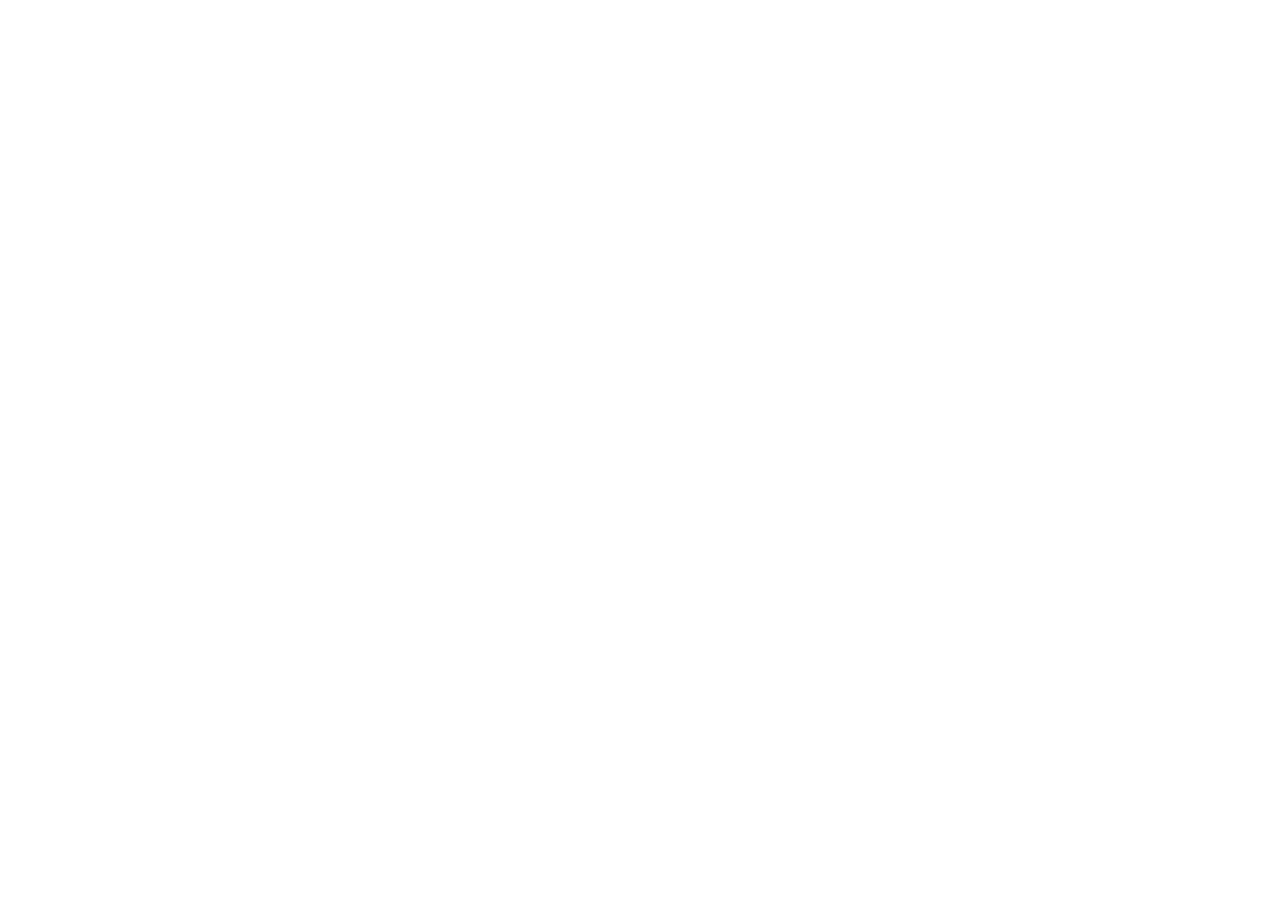
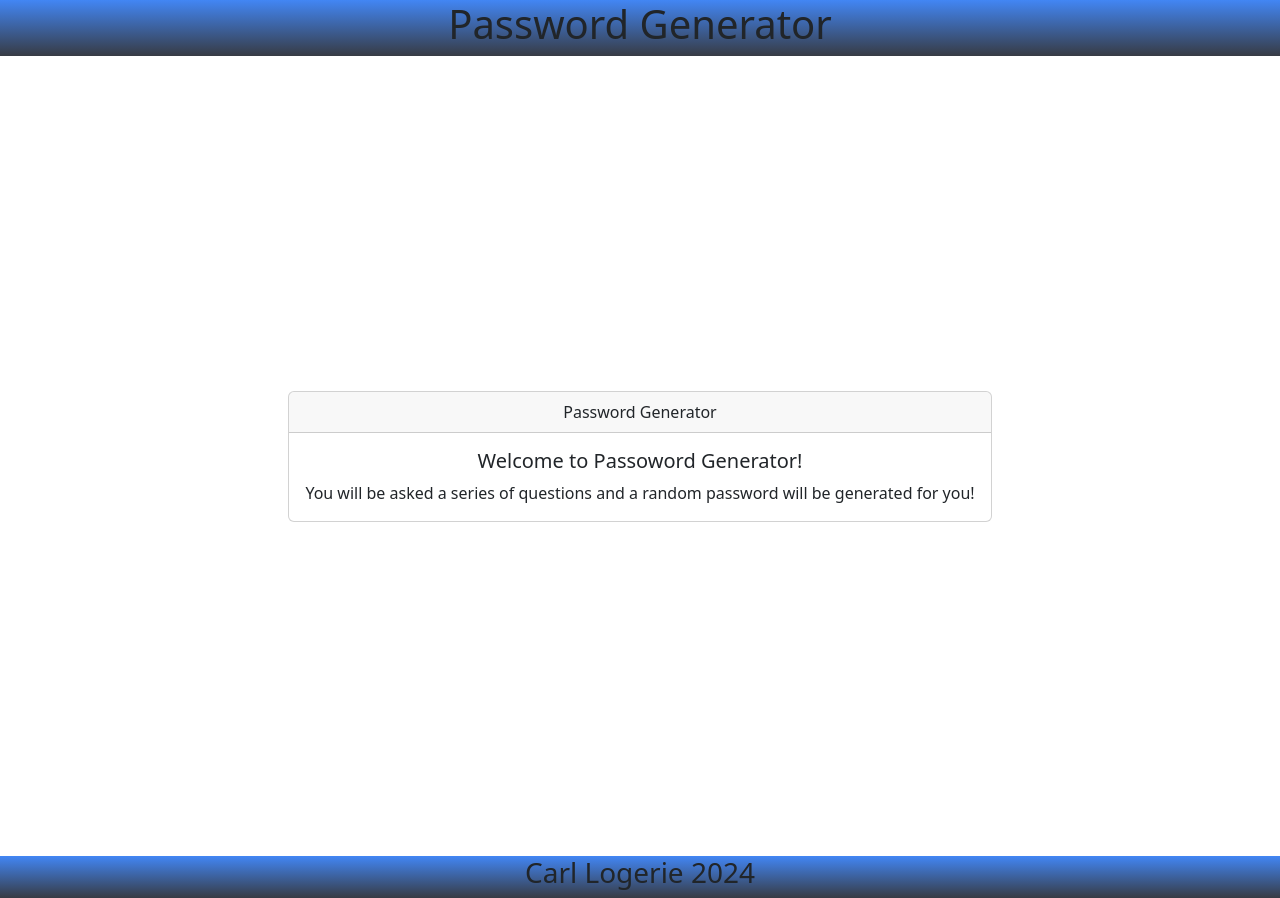
Before and after one commit to clogerie03/PasswordGenerator, a plain HTML site: page index.html in a window 1280 px wide. Before the commit the page ends 800 px from the top, so only its background shows below. Drawn offline with nearby package versions, Linux system fonts and the light colour scheme.

Commit message:
added bootstrap card and styling to index.html

```diff
--- a/index.html
+++ b/index.html
@@ -8,6 +8,22 @@
     <title>Password Generator</title>
 </head>
 <body>
-
+    <header>
+        <h1>Password Generator</h1>
+    </header>
+    <main>
+        <div class="card text-center">
+            <div class="card-header">
+              Password Generator
+            </div>
+            <div class="card-body">
+              <h5 class="card-title">Welcome to Passoword Generator!</h5>
+              <p class="card-text">You will be asked a series of questions and a random password will be generated for you! </p>
+            </div>
+        </div>
+    </main>
+    <footer>
+        <h3>Carl Logerie 2024</h3>
+    </footer>
 </body>
 </html>
--- a/style.css
+++ b/style.css
@@ -0,0 +1,21 @@
+* {
+    box-sizing: border-box;
+    margin: 0;
+    padding: 0;
+}
+
+main {
+    display: flex;
+    flex-direction: column;
+    justify-content: center;
+    align-items: center;
+    height: 100vh;
+}
+
+header, footer {
+    background: #373B44;  /* fallback for old browsers */
+    background: -webkit-linear-gradient(to bottom, #4286f4, #373B44);  /* Chrome 10-25, Safari 5.1-6 */
+    background: linear-gradient(to bottom, #4286f4, #373B44); /* W3C, IE 10+/ Edge, Firefox 16+, Chrome 26+, Opera 12+, Safari 7+ */
+    display: flex;
+    justify-content: center;
+}
```
